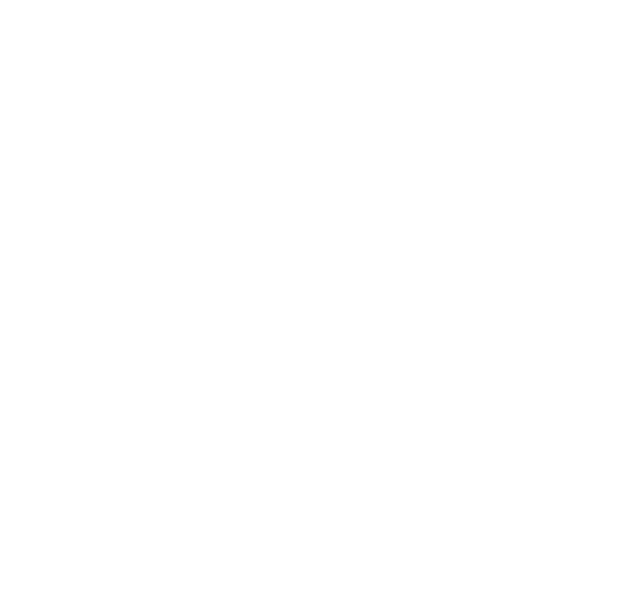
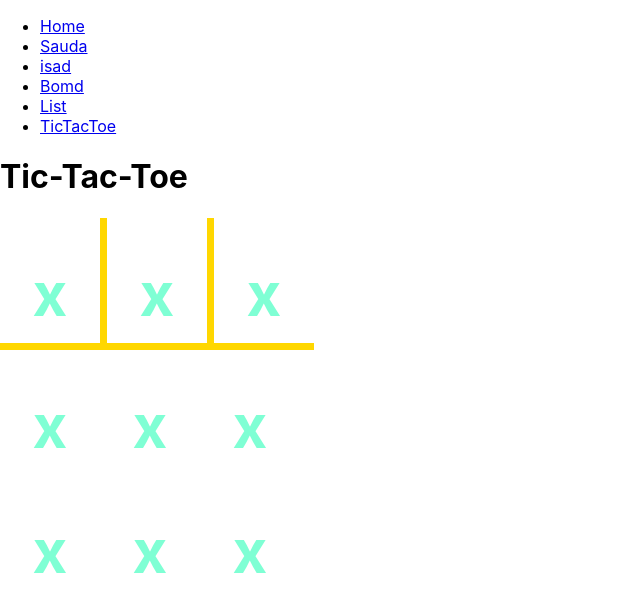
Before and after one commit to TJKwolf/react-isab, a React (Create React App) app in the folder tuomo-react-harjoitus/: page /TicTacToe in a window 1280 px wide. Before the commit this address had no page. Shown: the top 612 px of the page, without its empty margins (0-640 px from the left). Built offline with nearby package versions, Linux system fonts and the light colour scheme.

Commit message:
css valmis

```diff
--- a/tuomo-react-harjoitus/src/App.js
+++ b/tuomo-react-harjoitus/src/App.js
@@ -7,6 +7,7 @@
 import { Items } from "./pages/Items";
 import { Item } from "./pages/Item";
 import { List } from "./pages/List";
+import { TicTacToe } from "./TicTacToe/TicTacToe";
 function App() {
   return (
     <BrowserRouter>
@@ -18,6 +19,7 @@
           <Route path='Counters' element={<Counters/>}/>
           <Route path='Items' element={<Items/>}/>
           <Route path='List' element={<List/>}/>
+          <Route path='TicTacToe' element={<TicTacToe/>}/>
         </Route>
         </Routes>
       </div>
--- /dev/null
+++ b/tuomo-react-harjoitus/src/TicTacToe/TicTacToe.css
@@ -0,0 +1,28 @@
+.row{
+    display:flex;
+    flex-direction: row;
+}
+
+.square{
+    width: 100px;
+    height: 100px;
+    font-size: 30px;
+    text-align: center;
+    color: aquamarine;
+    font-weight: bolder;
+    padding-bottom: 25px;
+    font-size: 30px;
+}
+
+.b-bottom-r{
+    border-right: 7px solid gold;
+    border-bottom: 7px solid gold;
+}
+
+.b-bottom{
+    border-bottom: 7px solid gold;
+}
+
+.b-right{
+    border-right: 7px solid gold;
+}
--- /dev/null
+++ b/tuomo-react-harjoitus/src/TicTacToe/TicTacToe.jsx
@@ -0,0 +1,11 @@
+import React from "react";
+import './TicTacToe.css';
+import { Board } from "./board";
+export const TicTacToe=()=>{
+    return(
+        <div>
+            <h1>Tic-Tac-Toe</h1>
+            <Board/>
+        </div>
+    )
+}
--- /dev/null
+++ b/tuomo-react-harjoitus/src/TicTacToe/board.jsx
@@ -0,0 +1,24 @@
+import React from "react";
+import { Square } from "./square";
+
+export const Board  = () =>{
+    return(
+    <div>
+        <div className="row">
+              <Square className="b-bottom-r"/>
+              <Square className="b-bottom-r"/>
+               <Square className="b-bottom"/>
+            </div>
+        <div className="row">
+         <Square/>
+         <Square/>
+         <Square/>
+        </div>
+            <div className="row">
+              <Square/>
+             <Square/>
+              <Square/>
+            </div>
+    </div>
+    );
+}
--- /dev/null
+++ b/tuomo-react-harjoitus/src/TicTacToe/square.jsx
@@ -0,0 +1,10 @@
+import React from "react";
+
+export const Square =(props)=>{
+    const classes = props.className?`${props.className} square`: 'square';
+    return(
+        <div className={classes}>
+            <h1>x</h1>
+        </div>
+    );
+}
--- a/tuomo-react-harjoitus/src/pages/List.jsx
+++ b/tuomo-react-harjoitus/src/pages/List.jsx
@@ -6,6 +6,14 @@
 export const List=()=>{
     const[content, setContent] = useState ([]);
     const [ inputValue, setInputValue ] = useState('');
+
+    const removeHandler = (removeIndex) =>{
+        const removeItem = content.filter((item,index)=>{
+            return removeIndex !== index;
+
+    });
+    setContent(removeItem);
+}
     function clearList(){
         setContent([]);
     }
@@ -21,18 +29,18 @@
                     <input type="Text" placeholder="type here..." value={inputValue}onChange={e=>setInputValue(e.target.value)} required/>
                     <input type="submit" value="Samo"/>
                     {
-                        content.map((item)=>(
+                        content.map((item,index)=>(
                             <ul>
                                 <li>
-                                    <h2> {item} </h2>
+                                    <h2 key={index}> {item} </h2>
+                                    <button
+                                    onClick={()=>removeHandler(index)}
+                                    >Remove</button>
                                 </li>
                             </ul>
                         ))
                     }
                 </form>
-
-
-
                 <button onClick={clearList}>clear</button>
             </div>
         </div>
--- a/tuomo-react-harjoitus/src/pages/router.jsx
+++ b/tuomo-react-harjoitus/src/pages/router.jsx
@@ -22,6 +22,10 @@
                     <Link to="/List">List</Link>
                     </li>
 
+                    <li>
+                    <Link to="/TicTacToe">TicTacToe</Link>
+                    </li>
+
                 </ul>
             </div>
             <Outlet/>
```
